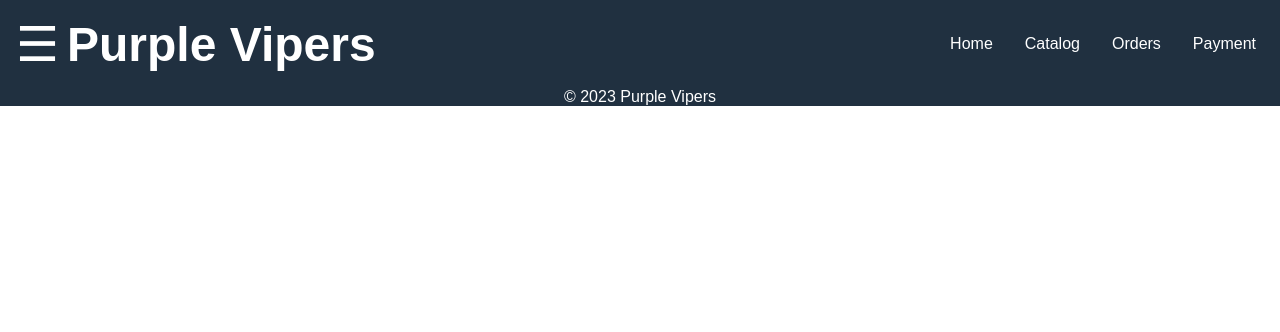
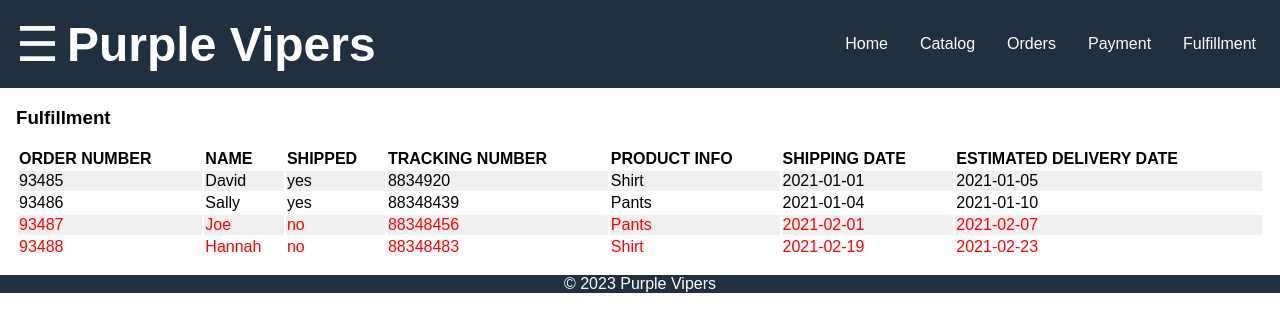
Before and after one commit to PurpleVipers/PurpleVipers-web, a React (Create React App) app in the folder frontend/: page /fulfillment in a window 1280 px wide. Shown: the top 332 px of the page. Built offline with nearby package versions, Linux system fonts and the light colour scheme.

Commit message:
adding the fulfillment feature and making final adjustments
Co-authored-by: Ethan Hampton <EHampton252@users.noreply.github.com>
Co-authored-by: Elise Pridoehl <elisepridoehl@users.noreply.github.com>

```diff
--- a/frontend/src/App.tsx
+++ b/frontend/src/App.tsx
@@ -6,6 +6,8 @@ import Products from "./Products/Products";
 import Orders from './Orders/Orders';
 import OrderDetail from './Orders/OrderDetail';
 import Payment from './Payment/Payment';
+import Fulfillment from './Fulfillment/Fulfillment';
+
 //import './App.css';
 
 function App() {
@@ -33,6 +35,7 @@ function App() {
                     <Link to="/catalog">Catalog</Link>
                     <Link to="/orders">Orders</Link>
                     <Link to="/payment">Payment</Link>
+                    <Link to="/fulfillment">Fulfillment</Link>
                 </div>
             </header>
           </div>
@@ -58,6 +61,7 @@ function App() {
                 <Route path="orders" element={<Orders />}></Route>
                 <Route path="/order/:id" element={<OrderDetail />}></Route>
                 <Route path="/payment" element={<Payment />}></Route>
+                <Route path="/fulfillment" element={<Fulfillment />}></Route>
               </Routes>
           </main>
 
--- /dev/null
+++ b/frontend/src/Fulfillment/Fulfillment.tsx
@@ -0,0 +1,41 @@
+import React from 'react';
+import data from './data';
+
+function Fulfillment(){
+    return(
+        <div className="content content-margined">
+            <div className="fulfillment-header">
+                <h3>Fulfillment</h3>
+            </div>
+        <div className="fulfillment-list">
+            <table className="table">
+                <thead>
+                    <tr>
+                        <th>ORDER NUMBER</th>
+                        <th>NAME</th>
+                        <th>SHIPPED</th>
+                        <th>TRACKING NUMBER</th>
+                        <th>PRODUCT INFO</th>
+                        <th>SHIPPING DATE</th>
+                        <th>ESTIMATED DELIVERY DATE</th>
+                    </tr>
+                </thead>
+                <tbody>
+                    {data.fulfillment.map((fulfillment)=> (
+                        <tr key = {fulfillment.orderNo} className={fulfillment.hasShipped === 'no' ? "not-shipped" : ""}>
+                            <td>{fulfillment.orderNo}</td>
+                            <td>{fulfillment.user.customerName}</td>
+                            <td>{fulfillment.hasShipped}</td>
+                            <td>{fulfillment.trackingNo}</td>
+                            <td>{fulfillment.productInfo}</td>
+                            <td>{fulfillment.shippingDate}</td>
+                            <td>{fulfillment.estimatedDelivery}</td>
+                        </tr>
+                    ))}
+                </tbody>
+            </table>
+        </div>
+    </div>);
+};
+
+export default Fulfillment;
--- /dev/null
+++ b/frontend/src/Fulfillment/data.tsx
@@ -0,0 +1,48 @@
+const fulfillment = {
+    fulfillment: [
+    {
+        orderNo: 93485,
+        user: {
+            customerName: 'David'
+        },
+        hasShipped: 'yes',
+        trackingNo: 8834920,
+        productInfo: 'Shirt',
+        shippingDate: '2021-01-01',
+        estimatedDelivery: '2021-01-05',
+    },
+    {
+        orderNo: 93486,
+        user: {
+            customerName: 'Sally'
+        },
+        hasShipped: 'yes',
+        trackingNo: 88348439,
+        productInfo: 'Pants',
+        shippingDate: '2021-01-04',
+        estimatedDelivery: '2021-01-10',
+    },
+    {
+        orderNo: 93487,
+        user: {
+            customerName: 'Joe'
+        },
+        hasShipped: 'no',
+        trackingNo: 88348456,
+        productInfo: 'Pants',
+        shippingDate: '2021-02-01',
+        estimatedDelivery: '2021-02-07',
+    },
+    {
+        orderNo: 93488,
+        user: {
+            customerName: 'Hannah'
+        },
+        hasShipped: 'no',
+        trackingNo: 88348483,
+        productInfo: 'Shirt',
+        shippingDate: '2021-02-19',
+        estimatedDelivery: '2021-02-23',
+    }]
+}
+ export default fulfillment;
--- a/frontend/src/Payment/CheckoutSteps.tsx
+++ b/frontend/src/Payment/CheckoutSteps.tsx
@@ -1,14 +1,12 @@
 import React from 'react';
 
 function CheckoutSteps(props: any) {
-    return (
-        <div className = "checkout-steps">
+    return <div className = "checkout-steps">
             <div className = {props.step1 ? 'active' : ''}>Sign-In</div>
             <div className = {props.step2 ? 'active' : ''}>Shipping</div>
             <div className = {props.step3 ? 'active' : ''}>Payment</div>
             <div className = {props.step4 ? 'active' : ''}>Place Order</div>
         </div>
-    )
 }
 
 export default CheckoutSteps;
--- a/frontend/src/index.css
+++ b/frontend/src/index.css
@@ -173,17 +173,19 @@ tbody > tr:nth-child(odd) {
   display: flex;
   justify-content: space-between;
   width: 40rem;
-  margin-bottom: 1rem auto;
+  margin: 1rem auto;
 }
 .checkout-steps > div {
-  border: 0.3rem #c0c0c0 solid;
+  border-top: 0.3rem #c0c0c0 solid;
   color: #c0c0c0;
   flex: 1 1;
   padding-top: 1rem;
 }
 .checkout-steps > div.active {
-  border: 0.3rem #f08000 solid;
+  border-top: 0.3rem #f08000 solid;
   color: #f08000;
+  align-items: center;
+  text-align: center;
 }
 .form {
   display: flex;
@@ -193,6 +195,7 @@ tbody > tr:nth-child(odd) {
 }
 .form-container {
   display: flex;
+
   flex-direction: column;
   width: 32rem;
   padding: 2rem;
@@ -211,3 +214,6 @@ input {
   border: 0.1rem #c0c0c0 solid;
   border-radius: 0.5rem;
 }
+table tr.not-shipped td {
+  color: red;
+}
```
